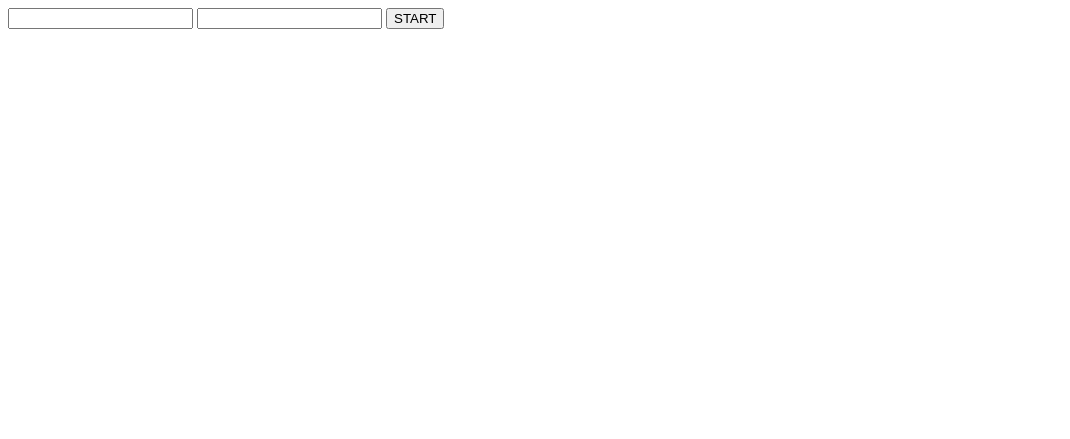
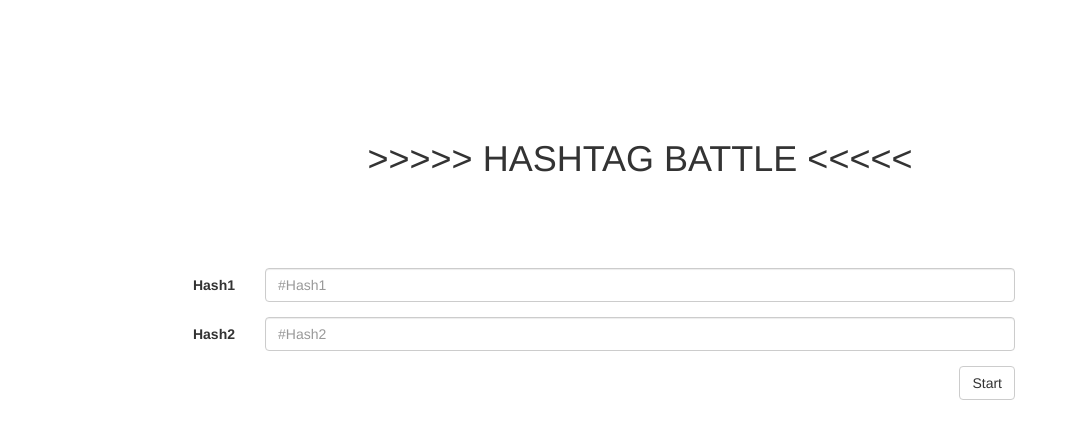
Before and after one commit to ccya/HashtagBattle, a Django app: a page that uses templates/search.html in a window 1280 px wide. Shown: the top 439 px of the page, without its empty margins (0-1070 px from the left). Run offline with Django 3.2, Linux system fonts and the light colour scheme; parts of the project's set-up code (start-up, migrations or seed data) failed here and were passed over; some libraries are stand-ins or nearby versions.

Commit message:
Upgrade form view

```diff
--- a/templates/search.html
+++ b/templates/search.html
@@ -1,6 +1,6 @@
-<html>
+<!-- <html>
 <head>
-    <title>Start Battle</title>
+
 </head>
 <body>
     <form action="/start/" method="get">
@@ -9,4 +9,43 @@
         <input type="submit" value="START">
     </form>
 </body>
-</html>
+</html> -->
+{% load bootstrap3 %}
+{% bootstrap_css %}
+{% bootstrap_javascript %}
+
+<title>Hash Battle</title>
+<div class = "container">
+    <h1 style = "text-align:center">
+    	<br><br><br>
+      &gt;&gt;&gt;&gt;&gt; HASHTAG BATTLE &lt;&lt;&lt;&lt;&lt;
+      <br><br><br>
+    </h1>
+  </div>
+
+
+<div class = "container">
+<form class="form-horizontal" role="form" action="/start/" method="get">
+
+  <div class="form-group">
+    <label for="inputEmail3" class="col-sm-2 control-label">Hash1</label>
+    <div class="col-sm-8">
+      <input type="text" name="hashtag1" class="form-control" id="inputEmail3" placeholder="#Hash1">
+    </div>
+  </div>
+
+  <div class="form-group">
+    <label for="inputEmail3" class="col-sm-2 control-label">Hash2</label>
+    <div class="col-sm-8">
+      <input type="text" name="hashtag2"class="form-control" id="inputEmail3" placeholder="#Hash2">
+    </div>
+  </div>
+
+  <div class="form-group">
+    <div class="col-sm-offset-2 col-sm-8">
+      <button type="submit" class="btn btn-default" style = "float:right">Start</button>
+    </div>
+  </div>
+
+</form>
+</div>
```
